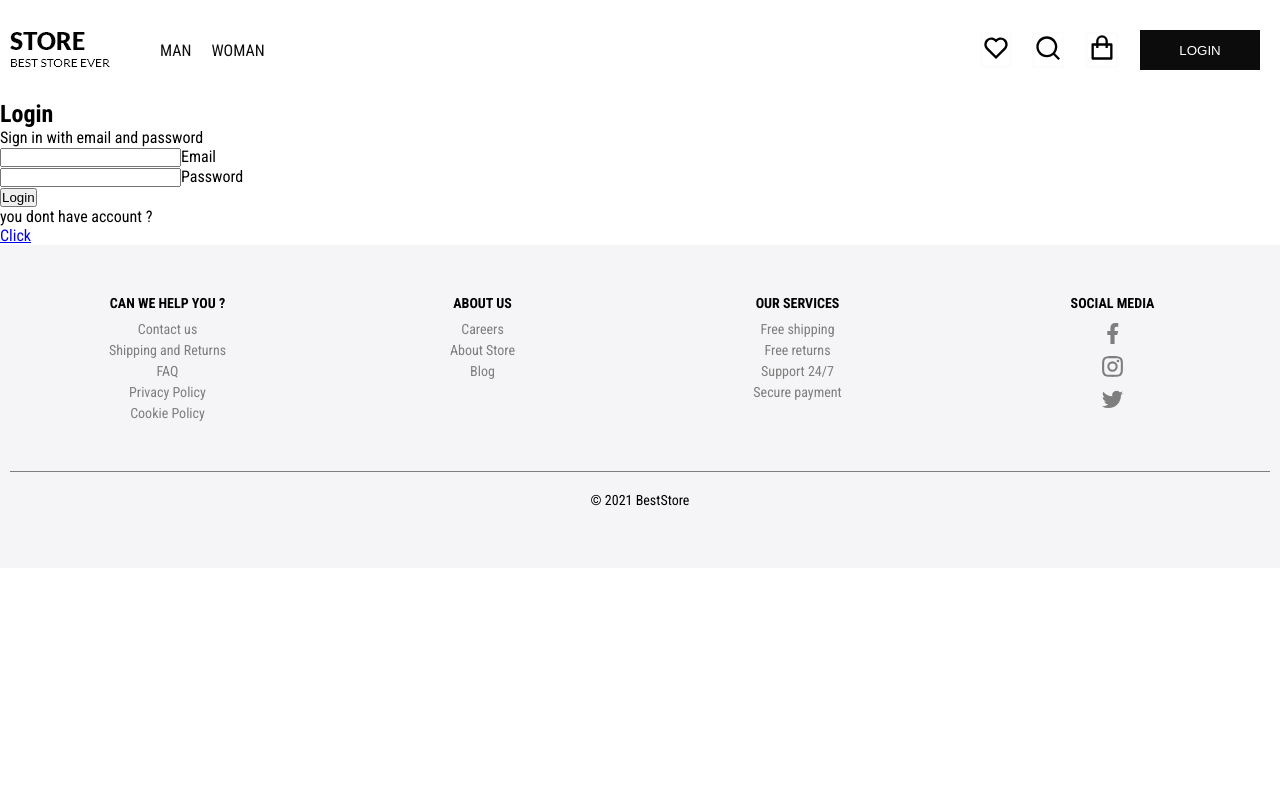
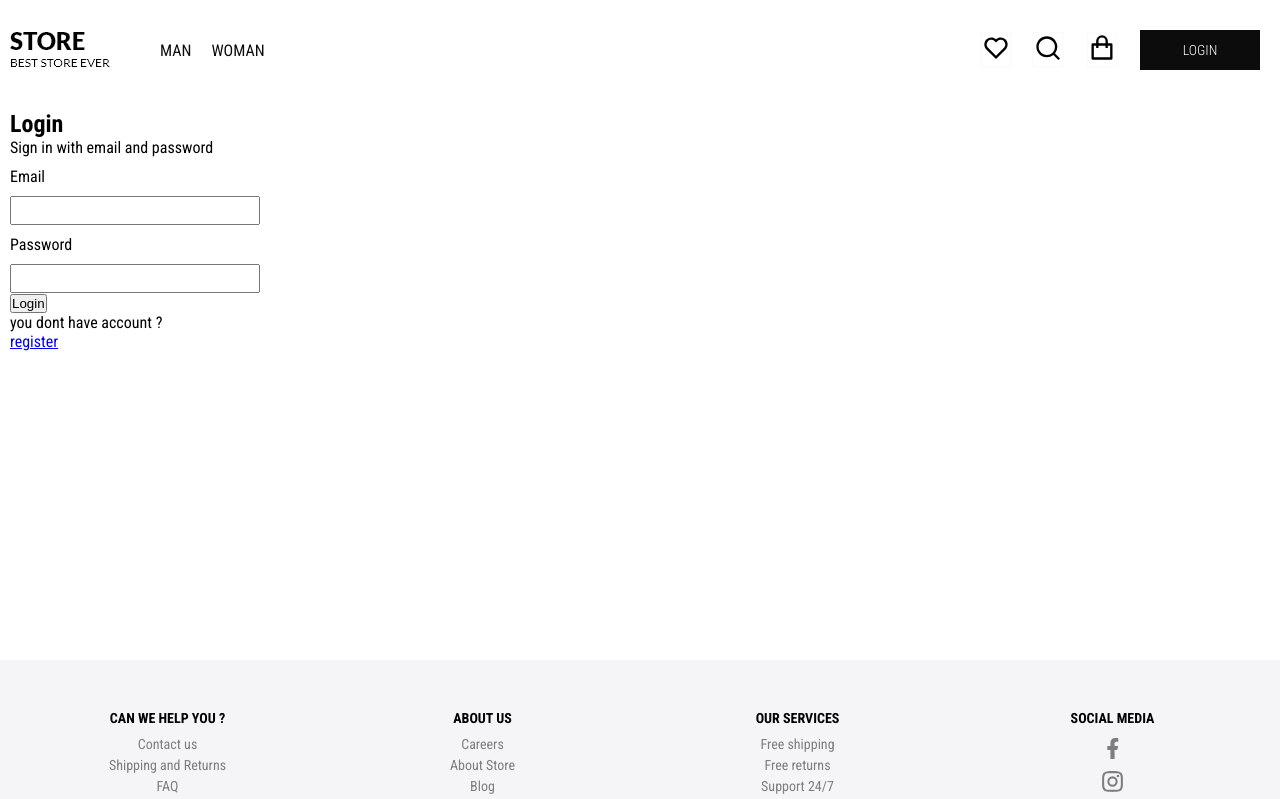
Before and after one commit to 1991Pawel/e-comerce-next, a Next.js app in the folder client/: page /user/login in a window 1280 px wide. Shown: the top 799 px of the page. Built offline with nearby package versions, Linux system fonts and the light colour scheme.

Commit message:
add loginLink to header

```diff
--- a/client/components/FormInput/FormInput.js
+++ b/client/components/FormInput/FormInput.js
@@ -1,12 +1,18 @@
+import styles from '../FormInput/formInput.module.css';
+
 export default function FormInput({ handleChange, label, textarea, ...otherProps }) {
   return (
-    <div>
+    <div className={styles.group}>
+      {label && (
+        <label className={styles.label} htmlFor={label}>
+          {label}
+        </label>
+      )}
       {textarea ? (
         <textarea onChange={handleChange} {...otherProps} />
       ) : (
-        <input onChange={handleChange} {...otherProps} />
+        <input className={styles.input} onChange={handleChange} {...otherProps} />
       )}
-      {label && <label htmlFor={label}>{label}</label>}
     </div>
   );
 }
--- /dev/null
+++ b/client/components/FormInput/formInput.module.css
@@ -0,0 +1,12 @@
+.group {
+  display: flex;
+  flex-direction: column;
+  width: 250px;
+}
+
+.input {
+  padding: 0.5rem;
+}
+.label {
+  margin: 1rem 0;
+}
--- a/client/components/Header/Header.js
+++ b/client/components/Header/Header.js
@@ -42,7 +42,9 @@ export default function Header() {
           <IconButton variant="heart" />
           <IconButton variant="search" />
           <CartDropDown products={cartItems} />
-          <button className={styles.button}>Login</button>
+          <Link href="/user/register">
+            <a className={styles.button}>Login</a>
+          </Link>
         </div>
       </div>
     </header>
--- a/client/components/Header/header.module.css
+++ b/client/components/Header/header.module.css
@@ -54,6 +54,12 @@
   cursor: pointer;
   color: var(--text-light-color);
   text-transform: uppercase;
+  display: flex;
+  justify-content: center;
+  align-items: center;
+  text-decoration: none;
+  font-weight: 300;
+  font-size: var(--fs-small-1);
 }
 
 .nav__menu {
--- a/client/pages/user/login.js
+++ b/client/pages/user/login.js
@@ -2,6 +2,7 @@ import { useState } from 'react';
 import Link from 'next/link';
 import Layout from '../../components/Layout/Layout';
 import FormInput from '../../components/FormInput/FormInput';
+import styles from '../../styles/pages/loginAndRegister.module.css';
 
 const initialState = {
   email: '',
@@ -25,7 +26,7 @@ export default function Login() {
 
   return (
     <Layout>
-      <div>
+      <div className="wrapper">
         <h2>Login</h2>
         <span>Sign in with email and password</span>
         <form className="sign-up-form" onSubmit={handleSubmit}>
@@ -49,7 +50,7 @@ export default function Login() {
         </form>
         <p>you dont have account ?</p>
         <Link href="/user/register">
-          <a>Click</a>
+          <a>register</a>
         </Link>
       </div>
     </Layout>
--- a/client/styles/globals.css
+++ b/client/styles/globals.css
@@ -57,3 +57,10 @@ body {
   -webkit-font-smoothing: antialiased;
   -moz-osx-font-smoothing: grayscale;
 }
+
+.wrapper {
+  max-width: var(--container-width);
+  margin: 0 auto;
+  padding: 1rem;
+  min-height: 70vh;
+}
--- /dev/null
+++ b/client/styles/pages/loginAndRegister.module.css
@@ -0,0 +1,14 @@
+.button {
+  margin: 1rem 0;
+  min-width: 12rem;
+  height: 4rem;
+  background: var(--bg-dark-color);
+  border: none;
+  cursor: pointer;
+  color: var(--text-light-color);
+  text-transform: uppercase;
+  text-decoration: none;
+  padding: 1rem;
+  display: inline-block;
+  text-align: center;
+}
```
Also changed, not shown: client/pages/user/register.js (+4 -3 lines).
